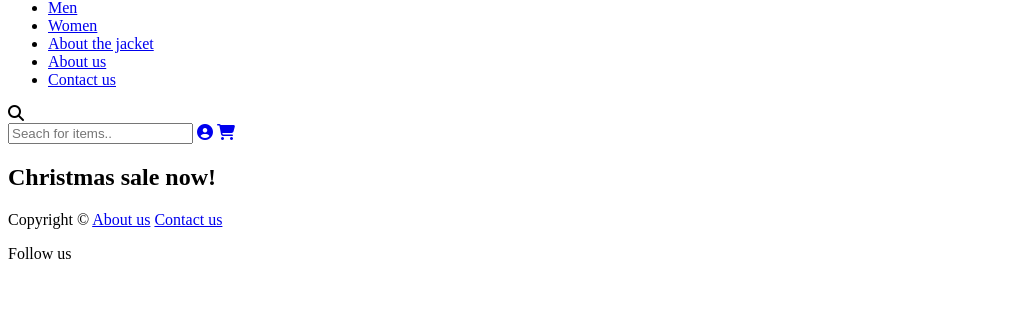
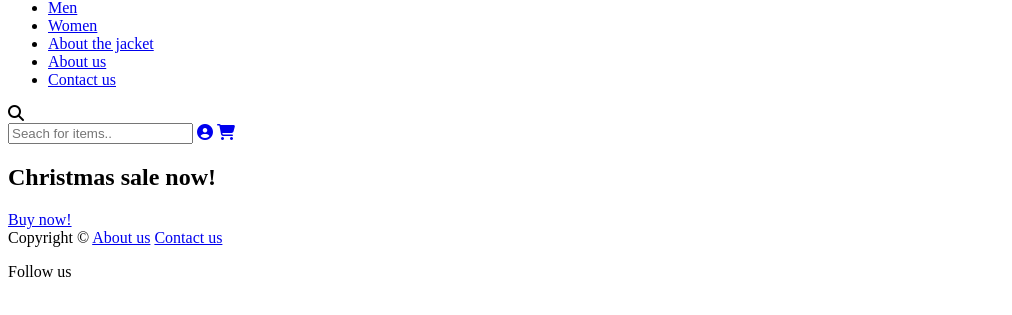
Before and after one commit to Noroff-FEU-Assignments/cross-course-project-ehteht487, a plain HTML site: page checkout.html in a window 1280 px wide. Shown: the part 441-756 px from the top of the page, without its empty margins (0-1012 px from the left). Drawn offline with Linux system fonts and the light colour scheme.

Commit message:
Buy now button

```diff
--- a/checkout.html
+++ b/checkout.html
@@ -28,7 +28,7 @@
     </section>
   </header>
   <main>
-
+   <a href="checkoutsuccess.html">Buy now!</a>
   </main>
   <footer>
     Copyright &copy;
```
